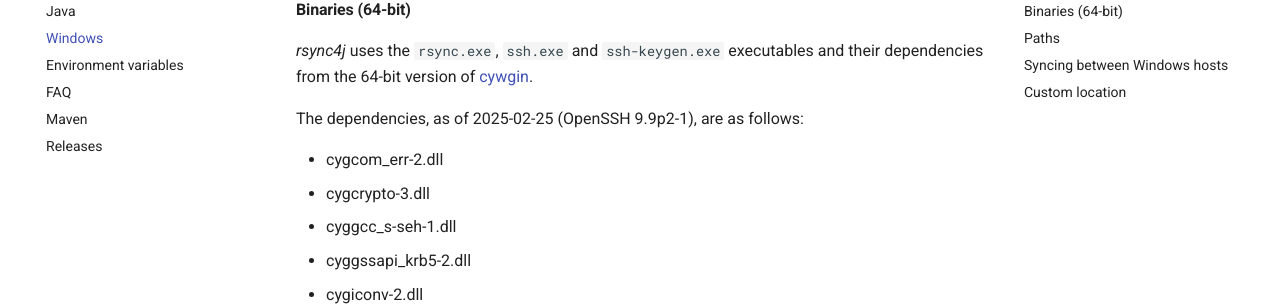
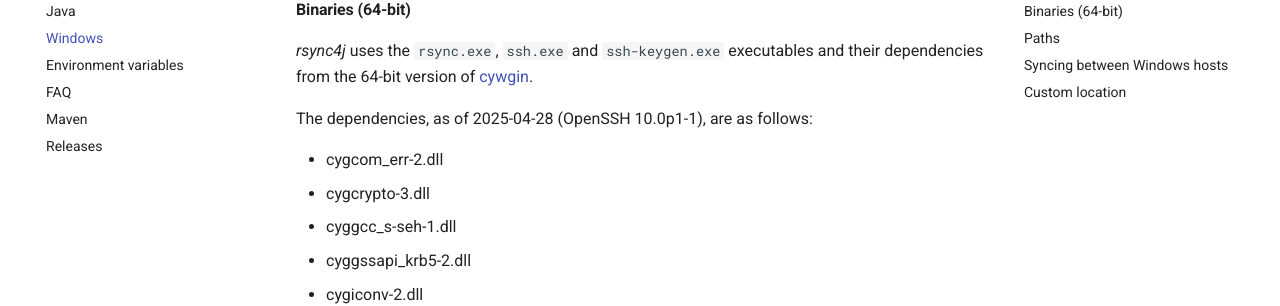
Before and after one commit to fracpete/rsync4j, an MkDocs documentation site: the page built from docs/windows.md, in a window 1280 px wide and 900 px high, scrolled down 419 px. Shown: the part 151-457 px from the top of the window. Built offline with MkDocs 1.6.1 and Material for MkDocs 9.7.7, drawn with Linux system fonts in a browser that asks for light colours; comment, search, counter and statistics services are not loaded.

Commit message:
using openssh 10.0p1-1 for Windows now

```diff
--- a/docs/windows.md
+++ b/docs/windows.md
@@ -22,7 +22,7 @@
 *rsync4j* uses the `rsync.exe`, `ssh.exe` and `ssh-keygen.exe` executables and
 their dependencies from the 64-bit version of [cywgin](https://cygwin.com/).
 
-The dependencies, as of 2025-02-25 (OpenSSH 9.9p2-1), are as follows:
+The dependencies, as of 2025-04-28 (OpenSSH 10.0p1-1), are as follows:
 
 * cygcom_err-2.dll
 * cygcrypto-3.dll
```
Also changed, not shown: 3 other files.
